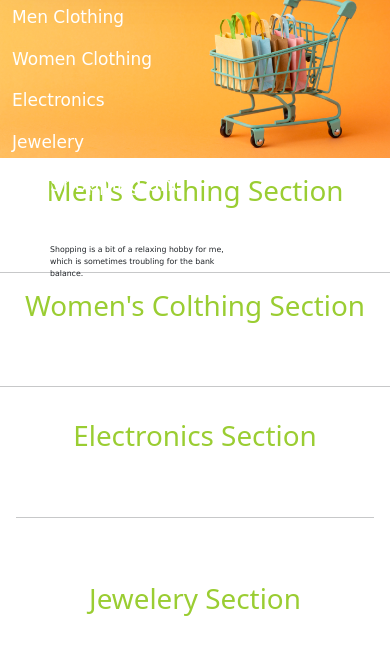
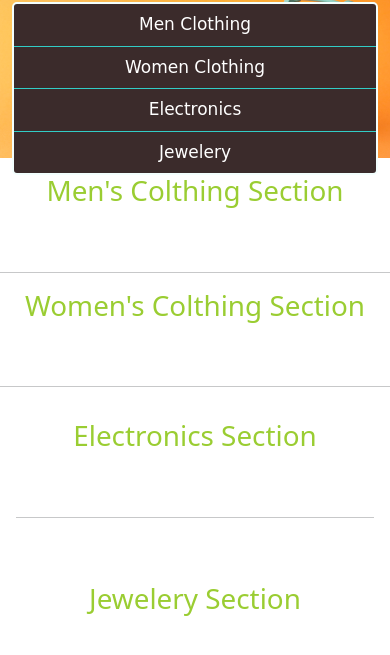
Before and after one commit to RenganathanAruna/Shopify_API_Site, a plain HTML site: page index.html in a window 390 px wide. Both pictures are taken after a click on the button "Toggle navigation". Shown: the part 61-716 px from the top of the page. Drawn offline with nearby package versions, Linux system fonts and the light colour scheme; no server answers.

Commit message:
Update style.css

```diff
--- a/style.css
+++ b/style.css
@@ -7,9 +7,9 @@
     }
     .TextPostion{
       position: absolute;
-      right:0px;
+      right: 0px;
       left: 0px;
-      top:0px;
+      top: 0px;
       height: 100vh;
       width: 50%;
       display: flex;
@@ -43,10 +43,13 @@
     }
 
     .product_img_size{
-      width: 220px;
-      height: 220px;
+      width: 180px;
+      height: 180px;
     }
 
+    .carddim{
+      padding: 40px;;
+    }
     .section_header{
       color:yellowgreen;
     }
@@ -144,12 +147,45 @@
       top: 5px;
     }
 
+    .card-img-top {
+      transition: transform 0.3s ease-in-out;
+    }
+
     .card-img-top:hover{
       transform: scale(1.2);
     }
 
-     @media screen and (max-width: 678px) {
+    @media screen and (max-width: 678px) {
       .TextPostion{
-        height:70vh;
+        display: none;
       }
+      .card-img-top:hover{
+        transform: none;
+      }
+
     }
+
+    @media screen and (max-width: 575px) {
+      .navbar-collapse {
+        margin-top: 5px;
+        border: 2px solid;
+        border-radius: 5px;
+        background-color:rgb(59, 43, 43);
+        border-color: #f3fffe;
+      }
+
+      .navbar-collapse > ul >li{
+        border-bottom: 1px solid;
+        border-color: #32cdc6;
+      }
+
+      .navbar-collapse > ul > li:last-child{
+        border-bottom:  none;
+      }
+      .link_prop{
+        display: flex;
+        align-items: center;
+        justify-content: center;
+      }
+
+    }
```
